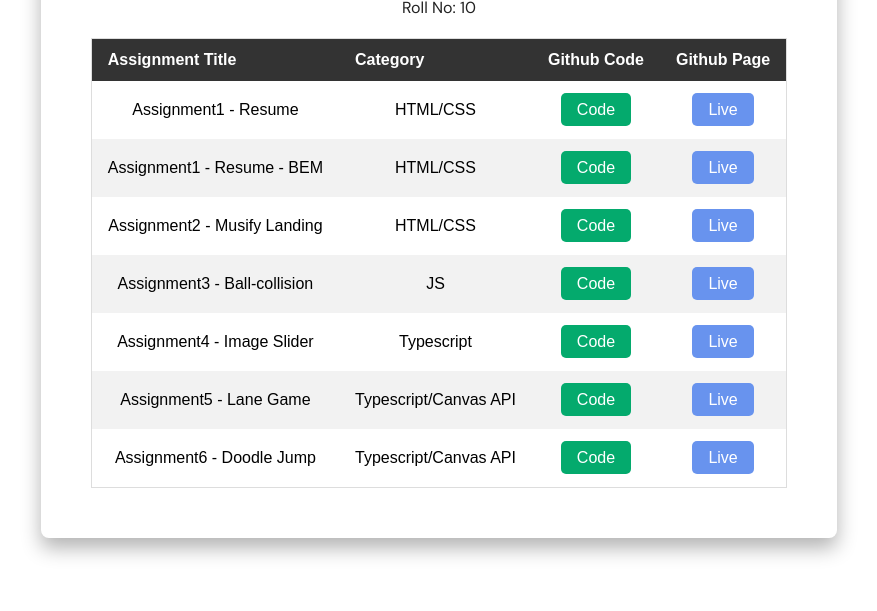
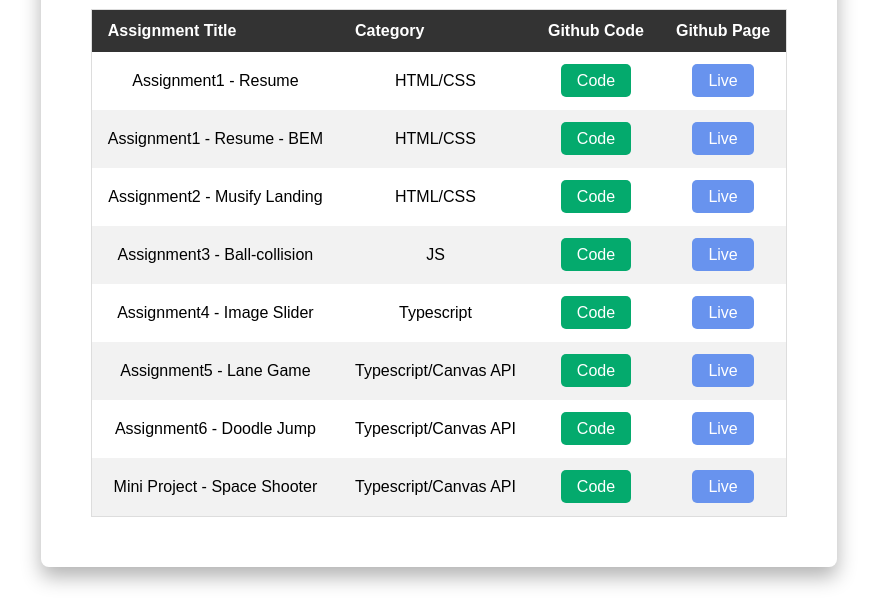
Before and after one commit to Ganesh896/Lf-fellowship_Assignment-table, a plain HTML site: page index.html in a window 1280 px wide. Shown: the part 189-800 px from the top of the page, without its empty margins (201-1078 px from the left). Drawn offline with Linux system fonts and the light colour scheme.

Commit message:
mini project

```diff
--- a/index.html
+++ b/index.html
@@ -74,6 +74,12 @@
                             <td><a href="https://github.com/Ganesh896/Lf-Assignment-Doodle_Jump" class="code__link">Code</a></td>
                             <td><a href="https://lf-assignment-doodle-jump-zntg.vercel.app/" class="live__link">Live</a></td>
                         </tr>
+                        <tr>
+                            <td>Mini Project - Space Shooter</td>
+                            <td>Typescript/Canvas API</td>
+                            <td><a href="https://github.com/Ganesh896/Lf-fellowship_mini-project-space_shooter" class="code__link">Code</a></td>
+                            <td><a href="https://github.com/Ganesh896/Lf-fellowship_mini-project-space_shooter" class="live__link">Live</a></td>
+                        </tr>
                     </tbody>
                 </table>
             </div>
```
